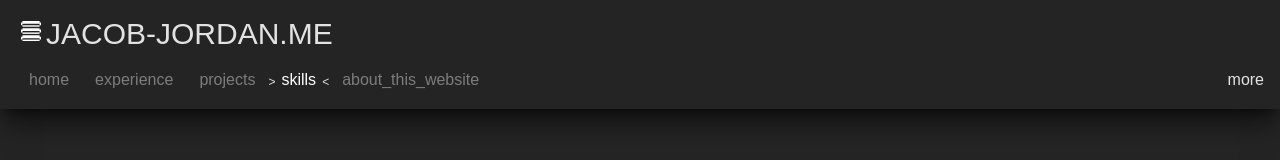
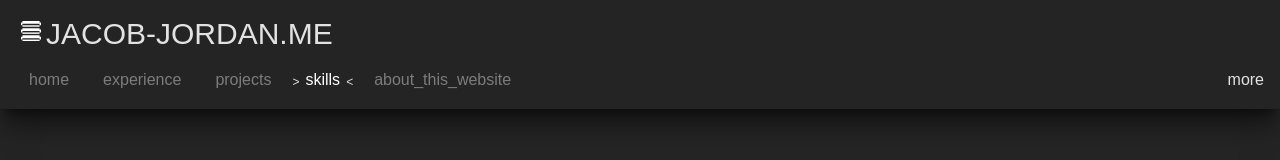
Before and after one commit to jacobjordan94/jacob-jordan-me, a React (Vite) app: page /skills in a window 1280 px wide. Shown: the top 160 px of the page. Built offline with nearby package versions, Linux system fonts and the light colour scheme; a web font is replaced by a local one.

Commit message:
fix gap between nav items in desktop nav

```diff
--- a/src/components/Header.jsx
+++ b/src/components/Header.jsx
@@ -62,8 +62,8 @@ function DesktopNav() {
         }
     ];
     return (
-        <div className="desktop-nav flex gap-4 justify-between">
-            <div className="nav-links flex">
+        <div className="desktop-nav flex justify-between">
+            <div className="nav-links flex gap-2">
             {
                 links.map((link, i) =>
                     <div key={i} data-active={('/' + link.to) === loc.pathname} className="group data-[active=false]:opacity-40 data-[active=false]:hover:opacity-100">
```
